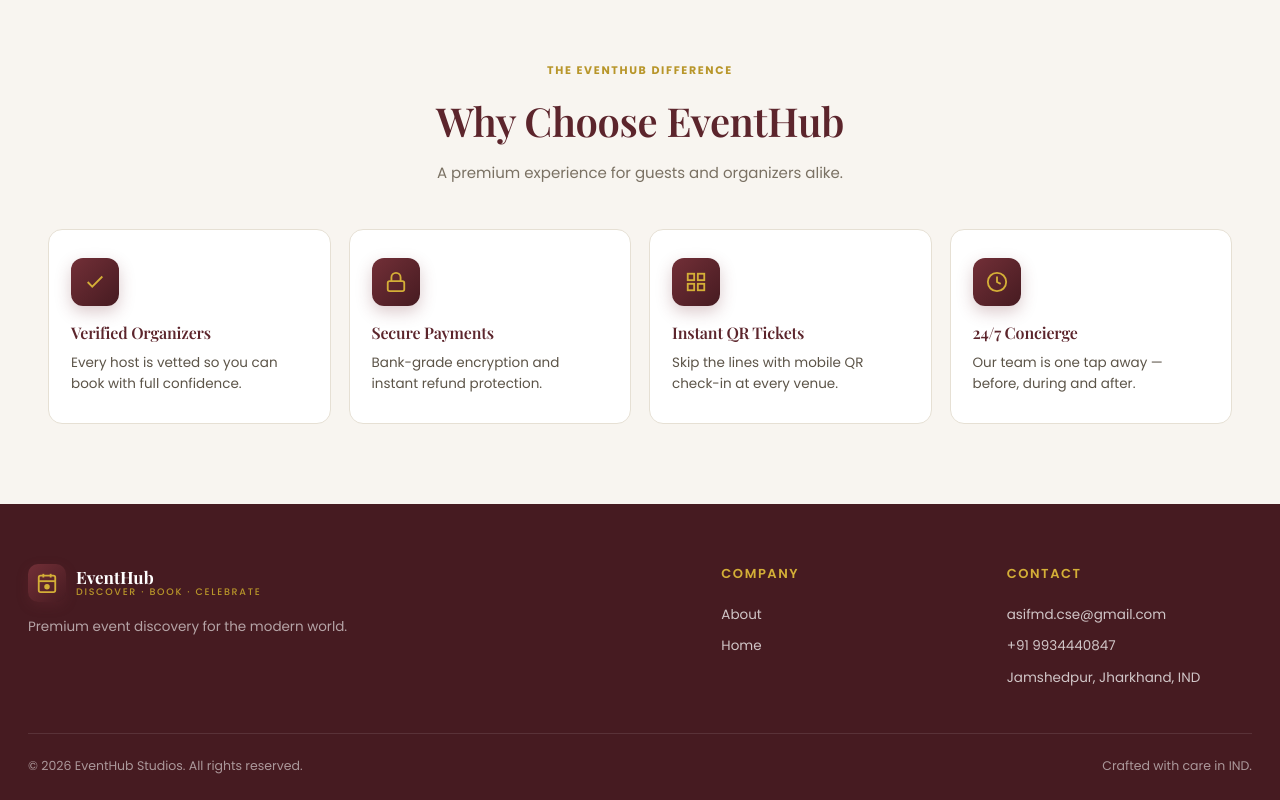
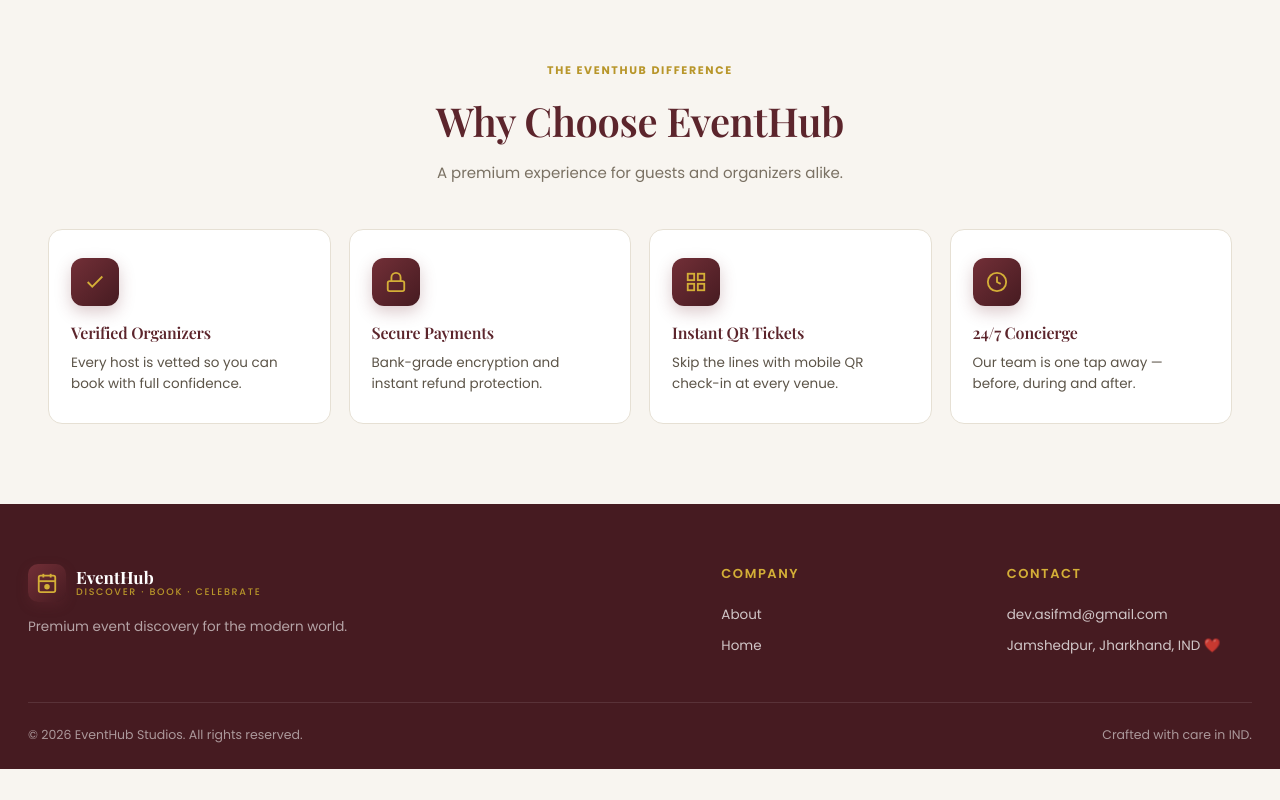
Before and after one commit to codesbyasif/e-m-s, a website: page views/index.html in a window 1280 px wide. Shown: the part 1479-2279 px from the top of the page. After the commit the page ends 2248 px from the top, so only its background shows below. Drawn offline with nearby package versions, Linux system fonts and the light colour scheme; files that its build step writes are made by us from their sources; no server answers.

Commit message:
fixed the contact section

```diff
--- a/views/index.html
+++ b/views/index.html
@@ -156,9 +156,9 @@
         </div>
         <div>
           <h4>Contact</h4>
-          <a href="mailto:asifmd.cse@gmail.com">asifmd.cse@gmail.com</a>
-          <a href="#">+91 9934440847</a>
-          <a href="#">Jamshedpur, Jharkhand, IND</a>
+          <a href="mailto:dev.asifmd@gmail.com">dev.asifmd@gmail.com</a>
+
+          <a href="#">Jamshedpur, Jharkhand, IND ❤️</a>
         </div>
       </div>
       <div class="footer-bottom">
```
